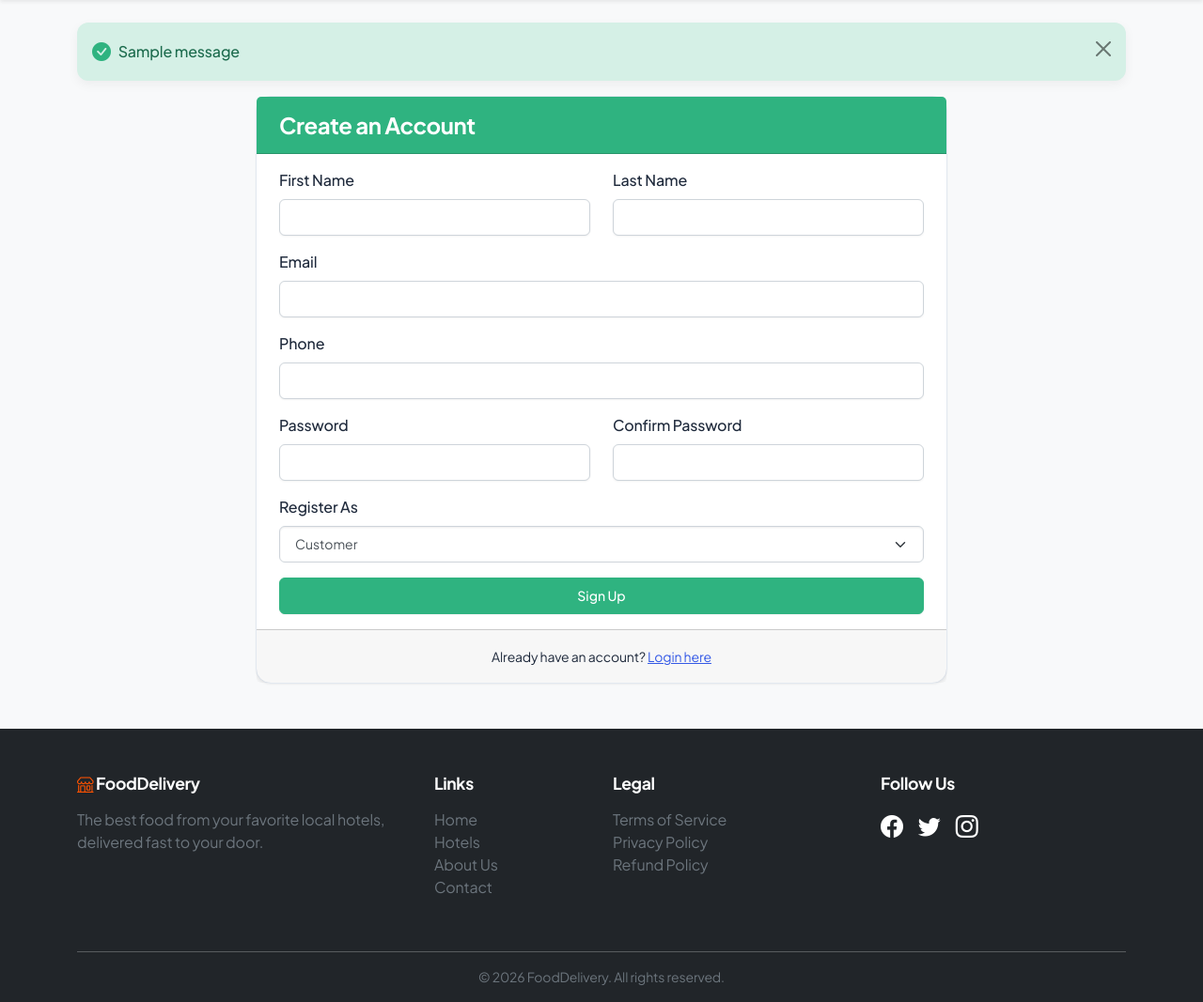
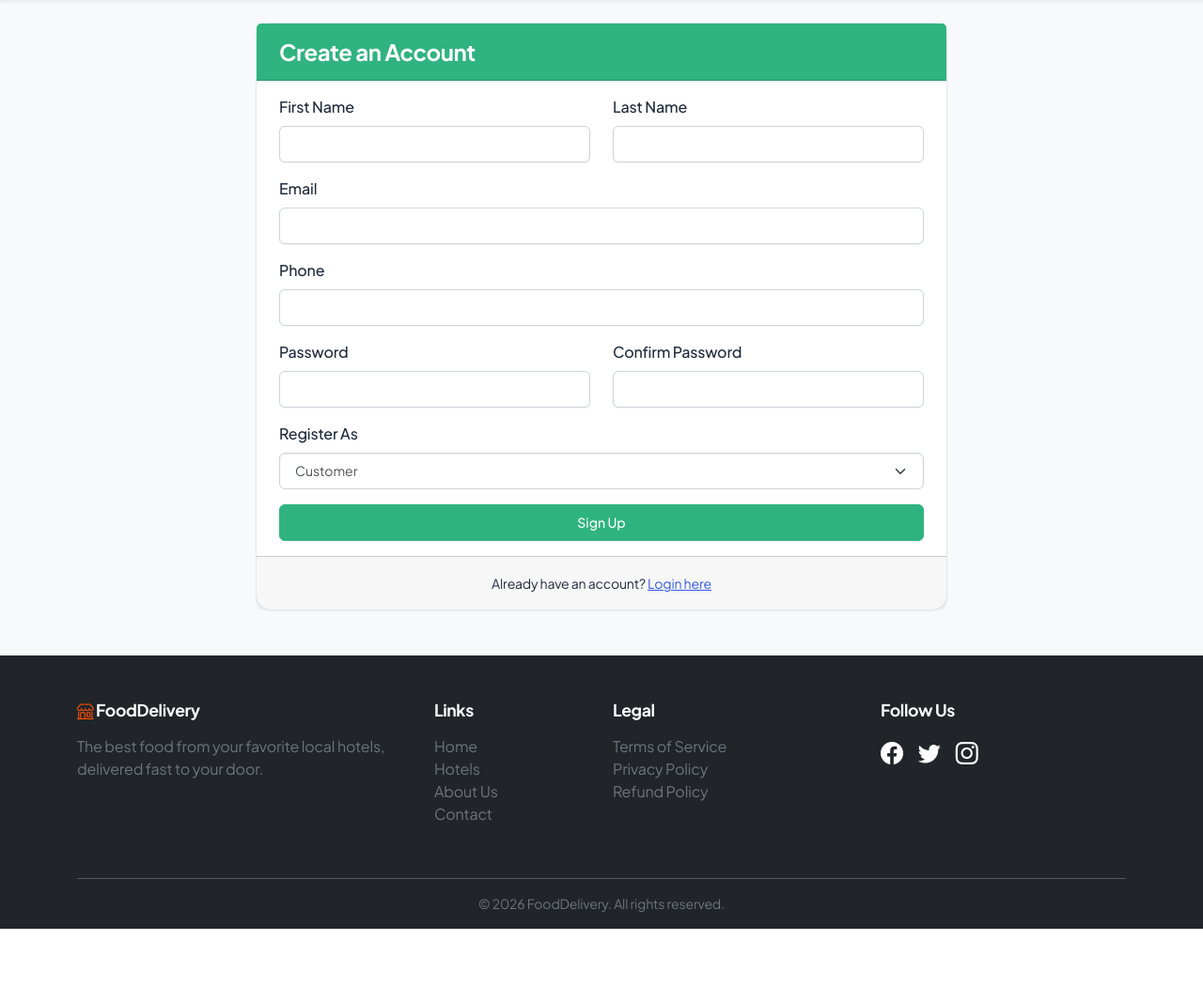
Before and after one commit to kaavi02/Food, a Flask app: page /register in a window 1280 px wide. Shown: the part 71-1138 px from the top of the page at 94% size. After the commit the page ends 1060 px from the top, so only its background shows below. Run offline with Flask 3, Linux system fonts and the light colour scheme; tables that the repository leaves empty hold one stand-in row (values such as "Sample post"); one stand-in notice (Sample message) is shown; some libraries are stand-ins or nearby versions.

Commit message:
Convert all messages to floating toast popups with auto-disappear timer

```diff
--- a/app/static/css/style.css
+++ b/app/static/css/style.css
@@ -252,13 +252,52 @@ h1, h2, h3, h4, h5, h6, .h1, .h2, .h3, .h4, .h5, .h6 {
 }
 
 /* =========================================================
-   Alerts & Notifications
+   Alerts & Floating Toast Popups
    ========================================================= */
-.alert {
-    border-radius: 12px;
-    border: none;
-    font-weight: 500;
-    box-shadow: 0 4px 12px rgba(0, 0, 0, 0.05);
+.toast-container {
+    z-index: 1095 !important;
+}
+
+.custom-toast {
+    border: none !important;
+    border-radius: 14px !important;
+    box-shadow: 0 12px 30px -5px rgba(0, 0, 0, 0.2), 0 8px 10px -6px rgba(0, 0, 0, 0.1) !important;
+    color: #ffffff !important;
+    min-width: 320px;
+    max-width: 440px;
+    animation: toast-slide-in 0.35s cubic-bezier(0.16, 1, 0.3, 1);
+    transition: opacity 0.3s ease, transform 0.3s ease;
+}
+
+.custom-toast.toast-success {
+    background: linear-gradient(135deg, #10b981 0%, #059669 100%) !important;
+}
+
+.custom-toast.toast-danger, .custom-toast.toast-error {
+    background: linear-gradient(135deg, #ef4444 0%, #dc2626 100%) !important;
+}
+
+.custom-toast.toast-warning {
+    background: linear-gradient(135deg, #f59e0b 0%, #d97706 100%) !important;
+}
+
+.custom-toast.toast-info {
+    background: linear-gradient(135deg, #3b82f6 0%, #2563eb 100%) !important;
+}
+
+.custom-toast.toast-dark {
+    background: linear-gradient(135deg, #1e293b 0%, #0f172a 100%) !important;
+}
+
+@keyframes toast-slide-in {
+    from {
+        transform: translateY(-25px) scale(0.92);
+        opacity: 0;
+    }
+    to {
+        transform: translateY(0) scale(1);
+        opacity: 1;
+    }
 }
 
 /* =========================================================
--- a/app/templates/base.html
+++ b/app/templates/base.html
@@ -53,39 +53,35 @@
         </div>
     </nav>
 
-    <!-- Toast Notification Container for Instant Feedback -->
-    <div class="toast-container position-fixed bottom-0 end-0 p-3" style="z-index: 1080;">
-        <div id="liveToast" class="toast align-items-center text-white bg-dark border-0 shadow-lg" role="alert" aria-live="assertive" aria-atomic="true">
-            <div class="d-flex">
-                <div class="toast-body d-flex align-items-center" id="toastMessage">
-                    <i class="bi bi-check-circle-fill text-success fs-5 me-2"></i> Item added to cart!
-                </div>
-                <button type="button" class="btn-close btn-close-white me-2 m-auto" data-bs-dismiss="toast" aria-label="Close"></button>
-            </div>
-        </div>
-    </div>
-
-    <div class="container mt-4 mb-5 flex-grow-1">
+    <!-- Global Floating Toast Notification Container (Top Right) -->
+    <div id="toast-container" class="toast-container position-fixed top-0 end-0 p-3 pt-4" style="z-index: 1095;">
         {% with messages = get_flashed_messages(with_categories=true) %}
             {% if messages %}
                 {% for category, message in messages %}
-                    <div class="alert alert-{{ category }} alert-dismissible fade show d-flex align-items-center" role="alert">
-                        {% if category == 'success' %}
-                        <i class="bi bi-check-circle-fill me-2 fs-5 text-success"></i>
-                        {% elif category == 'danger' %}
-                        <i class="bi bi-exclamation-triangle-fill me-2 fs-5 text-danger"></i>
-                        {% elif category == 'warning' %}
-                        <i class="bi bi-exclamation-circle-fill me-2 fs-5 text-warning"></i>
-                        {% else %}
-                        <i class="bi bi-info-circle-fill me-2 fs-5 text-info"></i>
-                        {% endif %}
-                        <div class="flex-grow-1">{{ message }}</div>
-                        <button type="button" class="btn-close" data-bs-dismiss="alert" aria-label="Close"></button>
+                    <div class="toast custom-toast toast-{{ category }} align-items-center show shadow-lg mb-2" role="alert" aria-live="assertive" aria-atomic="true" data-bs-delay="4000" data-bs-autohide="true">
+                        <div class="d-flex align-items-center py-2 px-3">
+                            <div class="toast-body d-flex align-items-center p-0 flex-grow-1">
+                                {% if category in ['success', 'primary'] %}
+                                <i class="bi bi-check-circle-fill fs-5 me-2 text-white"></i>
+                                {% elif category in ['danger', 'error'] %}
+                                <i class="bi bi-x-circle-fill fs-5 me-2 text-white"></i>
+                                {% elif category == 'warning' %}
+                                <i class="bi bi-exclamation-triangle-fill fs-5 me-2 text-white"></i>
+                                {% else %}
+                                <i class="bi bi-info-circle-fill fs-5 me-2 text-white"></i>
+                                {% endif %}
+                                <span class="fw-semibold text-white">{{ message }}</span>
+                            </div>
+                            <button type="button" class="btn-close btn-close-white ms-2" data-bs-dismiss="toast" aria-label="Close"></button>
+                        </div>
                     </div>
                 {% endfor %}
             {% endif %}
         {% endwith %}
+    </div>
 
+    <!-- Main Container -->
+    <div class="container mt-4 mb-5 flex-grow-1">
         {% block content %}{% endblock %}
     </div>
 
@@ -133,23 +129,56 @@
     <!-- Bootstrap JS Bundle -->
     <script src="https://cdn.jsdelivr.net/npm/bootstrap@5.3.0/dist/js/bootstrap.bundle.min.js"></script>
 
-    <!-- Instant UI Feedback & Interactivity Script -->
+    <!-- Instant UI Feedback & Auto-Disappearing Toast System -->
     <script>
     document.addEventListener('DOMContentLoaded', function () {
-        const toastEl = document.getElementById('liveToast');
-        const toastMessage = document.getElementById('toastMessage');
-        const bsToast = toastEl ? new bootstrap.Toast(toastEl, { delay: 2500 }) : null;
+        const toastContainer = document.getElementById('toast-container');
 
-        function showNotification(msg, isError = false) {
-            if (bsToast && toastMessage) {
-                toastMessage.innerHTML = isError
-                    ? `<i class="bi bi-exclamation-circle-fill text-danger fs-5 me-2"></i> ${msg}`
-                    : `<i class="bi bi-check-circle-fill text-success fs-5 me-2"></i> ${msg}`;
-                bsToast.show();
+        // Automatically initialize all pre-rendered Flask flash toasts
+        document.querySelectorAll('.toast').forEach(tEl => {
+            const toast = new bootstrap.Toast(tEl, { delay: 3500, autohide: true });
+            toast.show();
+        });
+
+        // Global Helper: Show a floating popup that automatically disappears
+        window.showToast = function(msg, type = 'success') {
+            if (!toastContainer) return;
+
+            const toastEl = document.createElement('div');
+            toastEl.className = `toast custom-toast toast-${type} align-items-center shadow-lg mb-2`;
+            toastEl.setAttribute('role', 'alert');
+            toastEl.setAttribute('aria-live', 'assertive');
+            toastEl.setAttribute('aria-atomic', 'true');
+
+            let iconHtml = '<i class="bi bi-check-circle-fill fs-5 me-2 text-white"></i>';
+            if (type === 'danger' || type === 'error') {
+                iconHtml = '<i class="bi bi-x-circle-fill fs-5 me-2 text-white"></i>';
+            } else if (type === 'warning') {
+                iconHtml = '<i class="bi bi-exclamation-triangle-fill fs-5 me-2 text-white"></i>';
+            } else if (type === 'info') {
+                iconHtml = '<i class="bi bi-info-circle-fill fs-5 me-2 text-white"></i>';
             }
-        }
 
-        // Handle Add to Cart asynchronously without duplicate submissions
+            toastEl.innerHTML = `
+                <div class="d-flex align-items-center py-2 px-3">
+                    <div class="toast-body d-flex align-items-center p-0 flex-grow-1">
+                        ${iconHtml}
+                        <span class="fw-semibold text-white">${msg}</span>
+                    </div>
+                    <button type="button" class="btn-close btn-close-white ms-2" data-bs-dismiss="toast" aria-label="Close"></button>
+                </div>
+            `;
+
+            toastContainer.appendChild(toastEl);
+            const bsToast = new bootstrap.Toast(toastEl, { delay: 3500, autohide: true });
+            bsToast.show();
+
+            toastEl.addEventListener('hidden.bs.toast', () => {
+                toastEl.remove();
+            });
+        };
+
+        // Handle Add to Cart asynchronously without page reload & popup toast
         document.querySelectorAll('form[action*="add_to_cart"]').forEach(form => {
             form.addEventListener('submit', function (e) {
                 e.preventDefault();
@@ -181,7 +210,7 @@
                         btn.classList.remove('btn-primary', 'btn-outline-primary', 'btn-outline-success');
                         btn.classList.add('btn-success');
                         btn.innerHTML = `<i class="bi bi-check-lg me-1"></i> Added!`;
-                        showNotification(data.message || 'Item added to cart!');
+                        window.showToast(data.message || 'Item added to cart!', 'success');
 
                         const badge = document.getElementById('nav-cart-badge');
                         if (badge && data.cart_count !== undefined) {
@@ -197,7 +226,6 @@
                         }, 1200);
                     } else if (data.conflict) {
                         if (confirm(data.message)) {
-                            // Clear and retry
                             fetch(form.action + '?confirm_clear=yes', {
                                 method: 'POST',
                                 headers: {
@@ -207,7 +235,7 @@
                             })
                             .then(r => r.json())
                             .then(cData => {
-                                showNotification('Cart cleared and item added!');
+                                window.showToast('Cart cleared and item added!', 'success');
                                 const badge = document.getElementById('nav-cart-badge');
                                 if (badge && cData.cart_count !== undefined) {
                                     badge.textContent = cData.cart_count;
@@ -221,14 +249,14 @@
                             btn.innerHTML = origHtml;
                         }
                     } else {
-                        showNotification(data.message || 'Could not add item.', true);
+                        window.showToast(data.message || 'Could not add item.', 'danger');
                         btn.disabled = false;
                         btn.innerHTML = origHtml;
                     }
                 })
                 .catch(err => {
                     console.error('Add to cart error:', err);
-                    showNotification('An error occurred. Please try again.', true);
+                    window.showToast('An error occurred. Please try again.', 'danger');
                     btn.disabled = false;
                     btn.innerHTML = origHtml;
                 });
```
